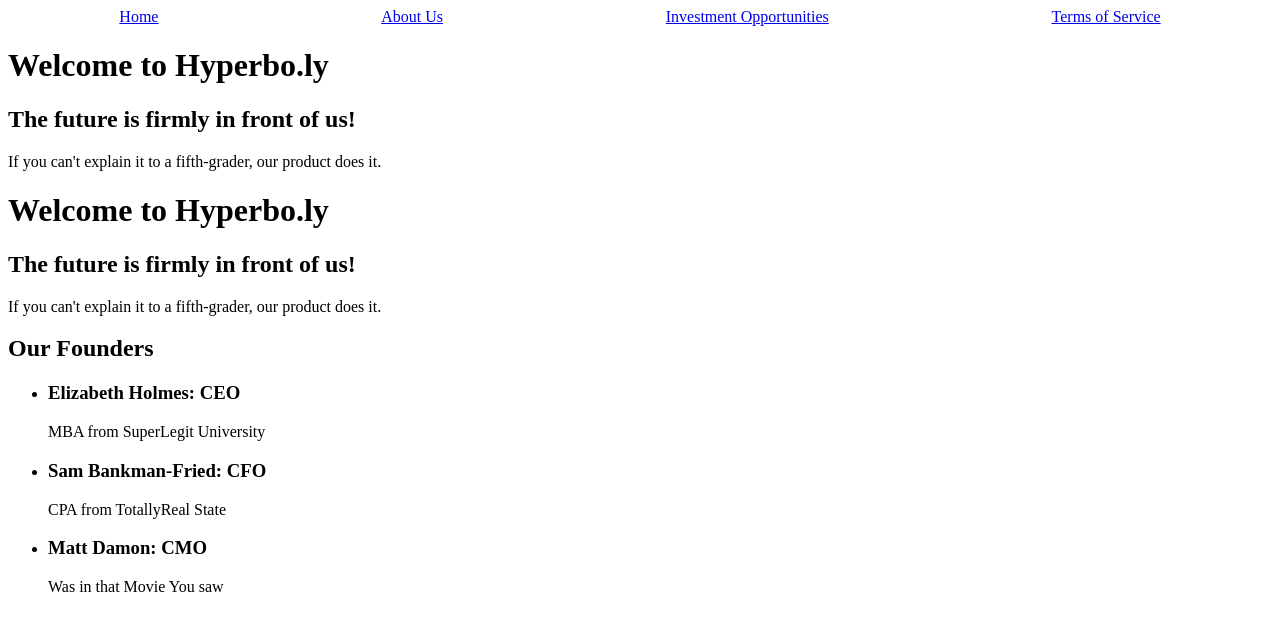
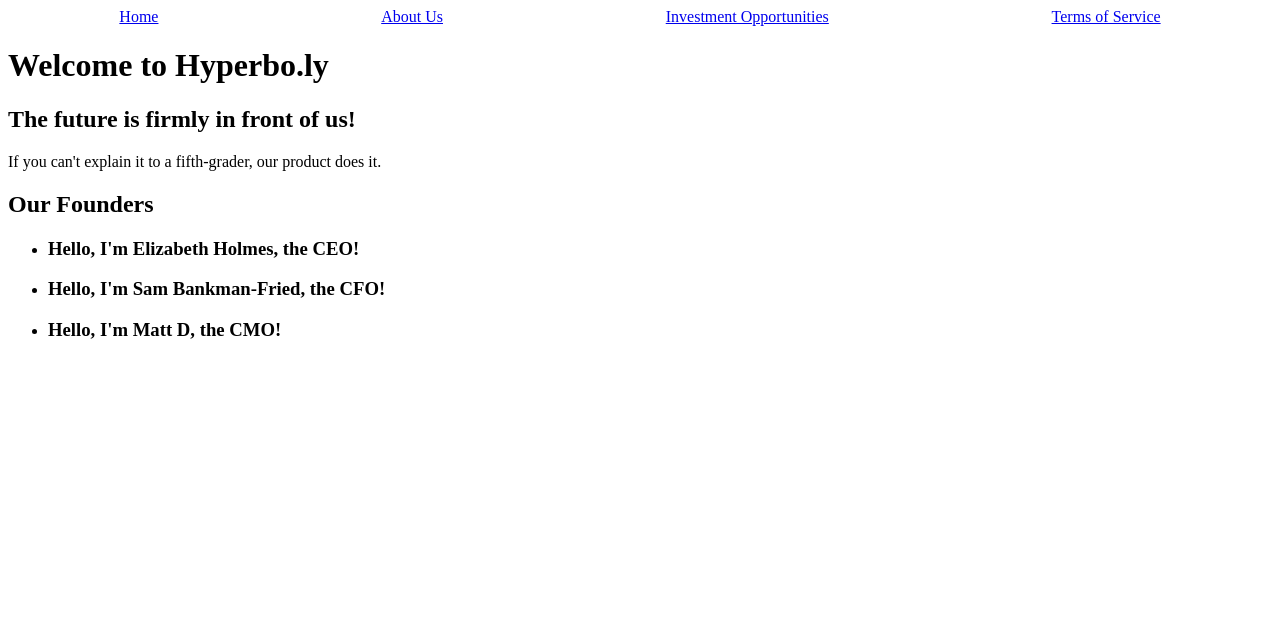
Before and after one commit to morgantstewart/react-components-lab, a React (Vite) app: page / in a window 1280 px wide. Shown: the top 630 px of the page. Built offline with nearby package versions, Linux system fonts and the light colour scheme.

Commit message:
saving progress on FounderListItem

```diff
--- a/src/App.jsx
+++ b/src/App.jsx
@@ -1,24 +1,12 @@
-// src/App.jsx
-
 
 import Navbar from './components/Navbar/Navbar.jsx';
-
 import './App.css';
+import FounderListItem from './components/FounderListItem/FounderListItem.jsx';
 
 const App = () => {
   return (
     <>
-      <nav id="top-navbar">
-        <a href="/">Home</a>
-        <a href="/about-us">About Us</a>
-        <a href="/money-pit">Investment Opportunities</a>
-        <a href="/the-fine-print">Terms of Service</a>
-      </nav>
-
-          <h1>Welcome to Hyperbo.ly</h1>
-        <h2>The future is firmly in front of us!</h2>
-        <p>If you can't explain it to a fifth-grader, our product does it.</p>
-
+      <Navbar />
       <main>
         <h1>Welcome to Hyperbo.ly</h1>
         <h2>The future is firmly in front of us!</h2>
@@ -26,20 +14,12 @@
       </main>
       <h2>Our Founders</h2>
       <ul>
-        <li>
-          <h3>Elizabeth Holmes: CEO</h3>
-          <p>MBA from SuperLegit University</p>
-        </li>
-        <li>
-          <h3>Sam Bankman-Fried: CFO</h3>
-          <p>CPA from TotallyReal State</p>
-        </li>
-        <li>
-          <h3>Matt Damon: CMO</h3>
-          <p>Was in that Movie You saw</p>
-        </li>
+        <FounderListItem name="Elizabeth Holmes" title="CEO"/>
+        <FounderListItem name ="Sam Bankman-Fried" title="CFO"/>
+        <FounderListItem name ="Matt D" title="CMO"/>
       </ul>
     </>
   );
 };
+
 export default App;
--- /dev/null
+++ b/src/components/FounderListItem/FounderListItem.jsx
@@ -0,0 +1,12 @@
+
+
+const FounderListItem = (props) => {
+  return (
+    <li>
+      <h3>Hello, I'm {props.name}, the {props.title}!</h3>
+    </li>
+  );
+};
+
+
+export default FounderListItem;
--- a/src/components/Navbar/Navbar.jsx
+++ b/src/components/Navbar/Navbar.jsx
@@ -13,6 +13,5 @@
 };
 
 
-// src/components/Navbar/Navbar.jsx
 
 export default Navbar;
```
